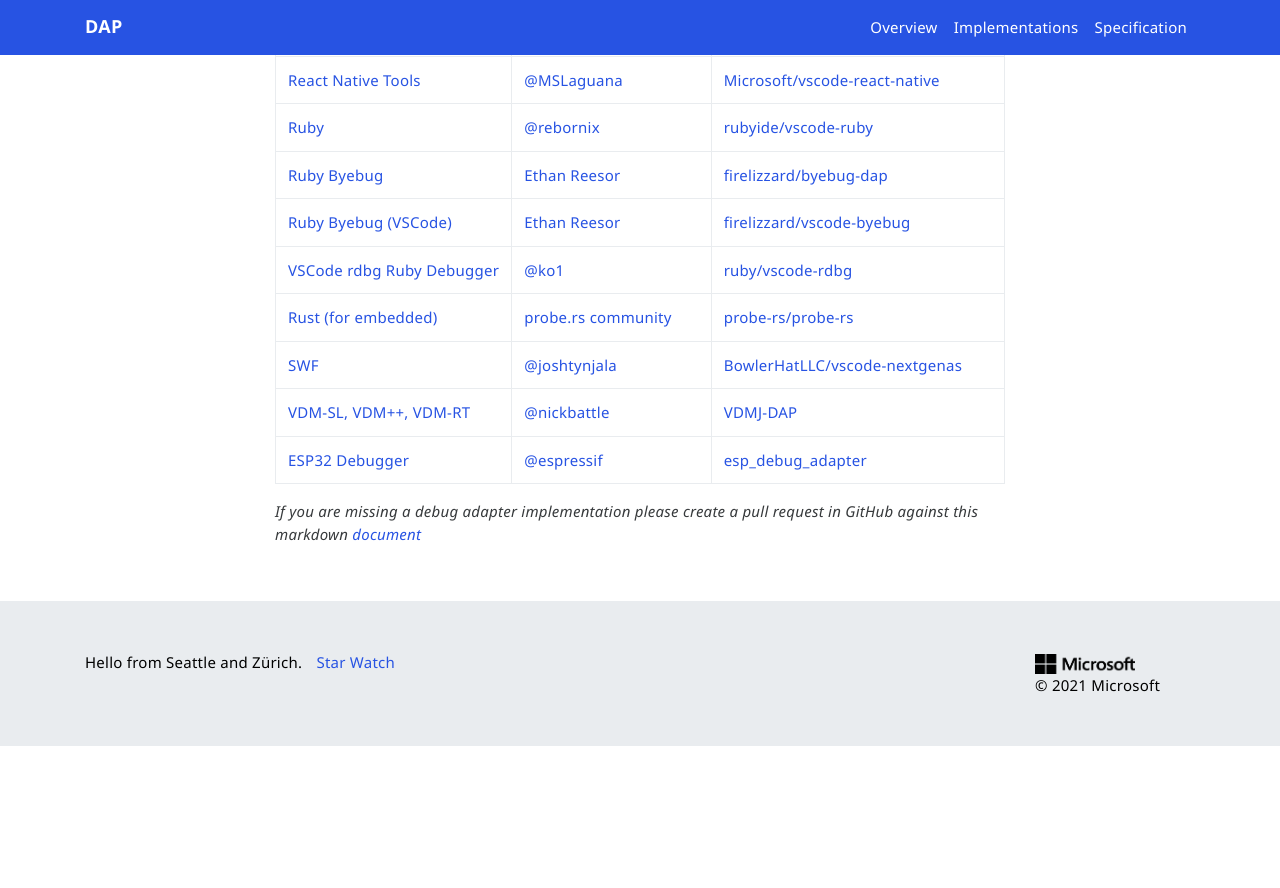
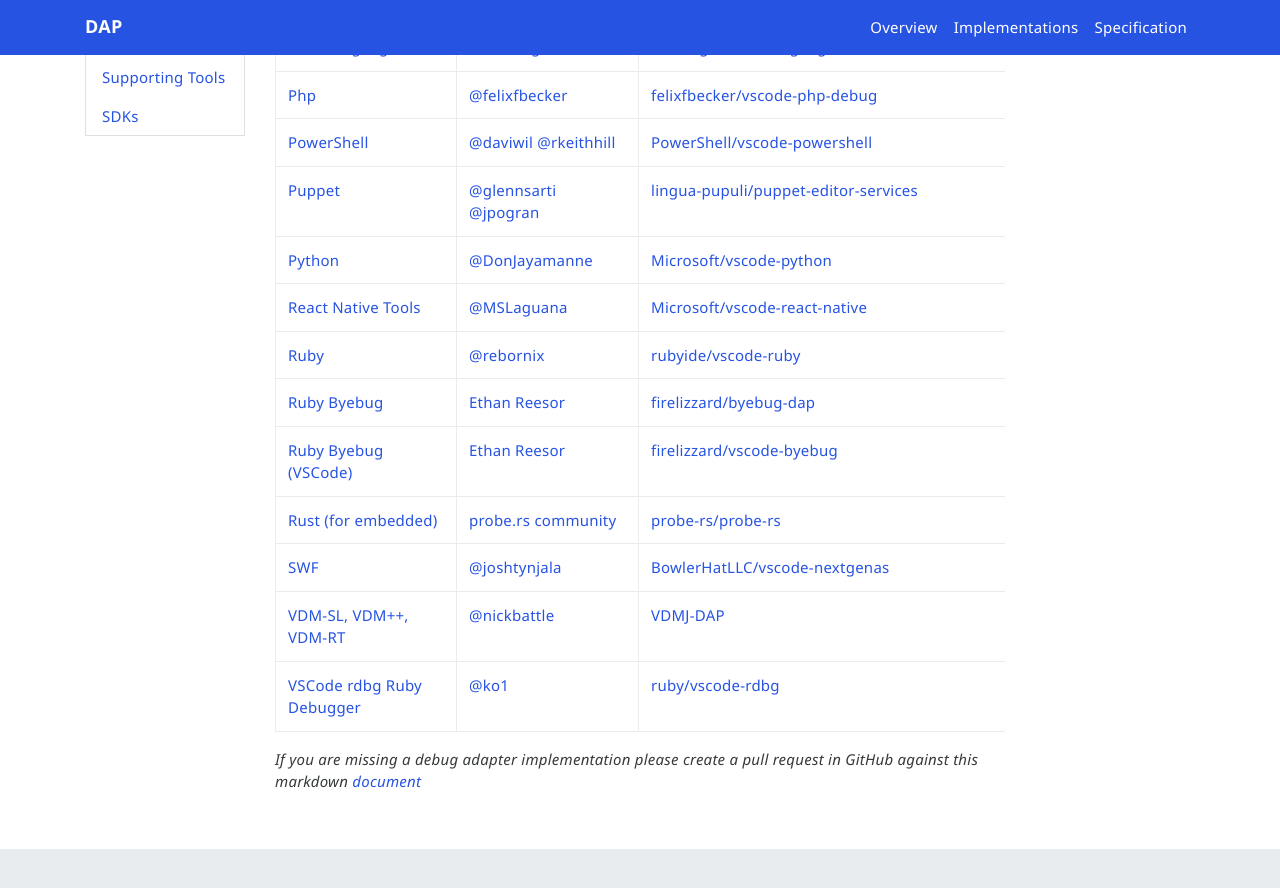
Before and after one commit to microsoft/debug-adapter-protocol, a Jekyll site: the page built from _implementors/adapters.md, in a window 1280 px wide and 900 px high, scrolled down 2905 px. Shown: the top 888 px of the window. Built offline with Jekyll 4.4.1, drawn with Linux system fonts in a browser that asks for light colours; nearby versions of some CDN libraries; comment, search, counter and statistics services are not loaded; before the commit the page ends 3651 px from its top, so only the background shows below that; some of the changed text lies outside the part shown.

Commit message:
fix sorting

```diff
--- a/_implementors/adapters.md
+++ b/_implementors/adapters.md
@@ -11,9 +11,9 @@
 | Adapter | Maintainer | Repository |
 |---------|------------|------------|
 [Android](https://marketplace.visualstudio.com/items?itemName=adelphes.android-dev-ext)|[@adelphes](https://github.com/adelphes)| [adelphes/android-dev-ext](https://github.com/adelphes/android-dev-ext)
-[Apex](https://marketplace.visualstudio.com/items?itemName=salesforce.salesforcedx-vscode-apex-debugger)|[@ntotten](https://github.com/ntotten)| [forcedotcom/salesforcedx-vscode](https://github.com/forcedotcom/salesforcedx-vscode)
-| [Ballerina](https://marketplace.visualstudio.com/items?itemName=wso2.ballerina) | [Ballerina.io](https://ballerina.io/) | [ballerina-platform/ballerina-lang](https://github.com/ballerina-platform/ballerina-lang/) |
-[C/C++](https://marketplace.visualstudio.com/items?itemName=ms-vscode.cpptools)|[@WardenGnaw](https://github.com/WardenGnaw)| [Microsoft/vscode-cpptools](https://github.com/Microsoft/vscode-cpptools)
+[Apex](https://marketplace.visualstudio.com/items?itemName=salesforce.salesforcedx-vscode-apex-debugger)|[@ntotten](https://github.com/ntotten)|[forcedotcom/salesforcedx-vscode(https://github.com/forcedotcom/salesforcedx-vscode)
+[Ballerina](https://marketplace.visualstudio.com/items?itemName=wso2.ballerina)|[Ballerina.io](https://ballerina.io/)|[ballerina-platform/ballerina-lang](https://github.com/ballerina-platform/ballerina-lang/) |
+[C/C++](https://marketplace.visualstudio.com/items?itemName=ms-vscode.cpptools)|[@WardenGnaw](https://github.com/WardenGnaw)|[Microsoft/vscode-cpptools](https://github.com/Microsoft/vscode-cpptools)
 [C#](https://marketplace.visualstudio.com/items?itemName=ms-vscode.csharp)|[@gregg-miskelly](https://github.com/gregg-miskelly)|[OmniSharp/omnisharp-vscode](https://github.com/OmniSharp/omnisharp-vscode)
 [Cordova Tools](https://marketplace.visualstudio.com/items?itemName=vsmobile.cordova-tools)|[@MSLaguana](https://github.com/MSLaguana)|[Microsoft/vscode-cordova](https://github.com/Microsoft/vscode-cordova)
 [Dart](https://marketplace.visualstudio.com/items?itemName=Dart-Code.dart-code)|[@DanTup](https://github.com/DanTup) [@devoncarew](https://github.com/devoncarew)|[Dart-Code/Dart-Code](https://github.com/Dart-Code/Dart-Code)
@@ -65,11 +66,10 @@
 [Ruby](https://marketplace.visualstudio.com/items?itemName=rebornix.Ruby)|[@rebornix](https://github.com/rebornix)|[rubyide/vscode-ruby](https://github.com/rubyide/vscode-ruby)
 [Ruby Byebug](https://rubygems.org/gems/byebug-dap)|[Ethan Reesor](https://gitlab.com/firelizzard)|[firelizzard/byebug-dap](https://gitlab.com/firelizzard/byebug-dap)
 [Ruby Byebug (VSCode)](https://marketplace.visualstudio.com/items?itemName=ethan-reesor.vscode-byebug)|[Ethan Reesor](https://gitlab.com/firelizzard)|[firelizzard/vscode-byebug](https://gitlab.com/firelizzard/vscode-byebug)
-[VSCode rdbg Ruby Debugger](https://marketplace.visualstudio.com/items?itemName=KoichiSasada.vscode-rdbg)|[@ko1](https://github.com/ko1)|[ruby/vscode-rdbg](https://github.com/ruby/vscode-rdbg)
 [Rust (for embedded)](https://github.com/probe-rs/vscode)|[probe.rs community](https://github.com/probe-rs)|[probe-rs/probe-rs](https://github.com/probe-rs/probe-rs)
 [SWF](https://marketplace.visualstudio.com/items?itemName=bowlerhatllc.vscode-nextgenas)|[@joshtynjala](https://github.com/joshtynjala)|[BowlerHatLLC/vscode-nextgenas](https://github.com/BowlerHatLLC/vscode-nextgenas)
 [VDM-SL, VDM++, VDM-RT](https://github.com/nickbattle/vdmj/tree/master/LSP)|[@nickbattle](https://github.com/nickbattle)|[VDMJ-DAP](https://github.com/nickbattle/vdmj/tree/master/lsp)
-[ESP32 Debugger](https://github.com/espressif/esp-debug-adapter)|[@espressif](https://github.com/espressif)|[esp_debug_adapter](https://github.com/espressif/esp-debug-adapter)
+[VSCode rdbg Ruby Debugger](https://marketplace.visualstudio.com/items?itemName=KoichiSasada.vscode-rdbg)|[@ko1](https://github.com/ko1)|[ruby/vscode-rdbg](https://github.com/ruby/vscode-rdbg)
 {: .table .table-bordered .table-responsive}
 
 *If you are missing a debug adapter implementation please create a pull request in GitHub against this markdown [document](https://github.com/Microsoft/debug-adapter-protocol/blob/gh-pages/_implementors/adapters.md)*
```
Also changed, not shown: other parts of _implementors/adapters.md (+1 -0 lines).
